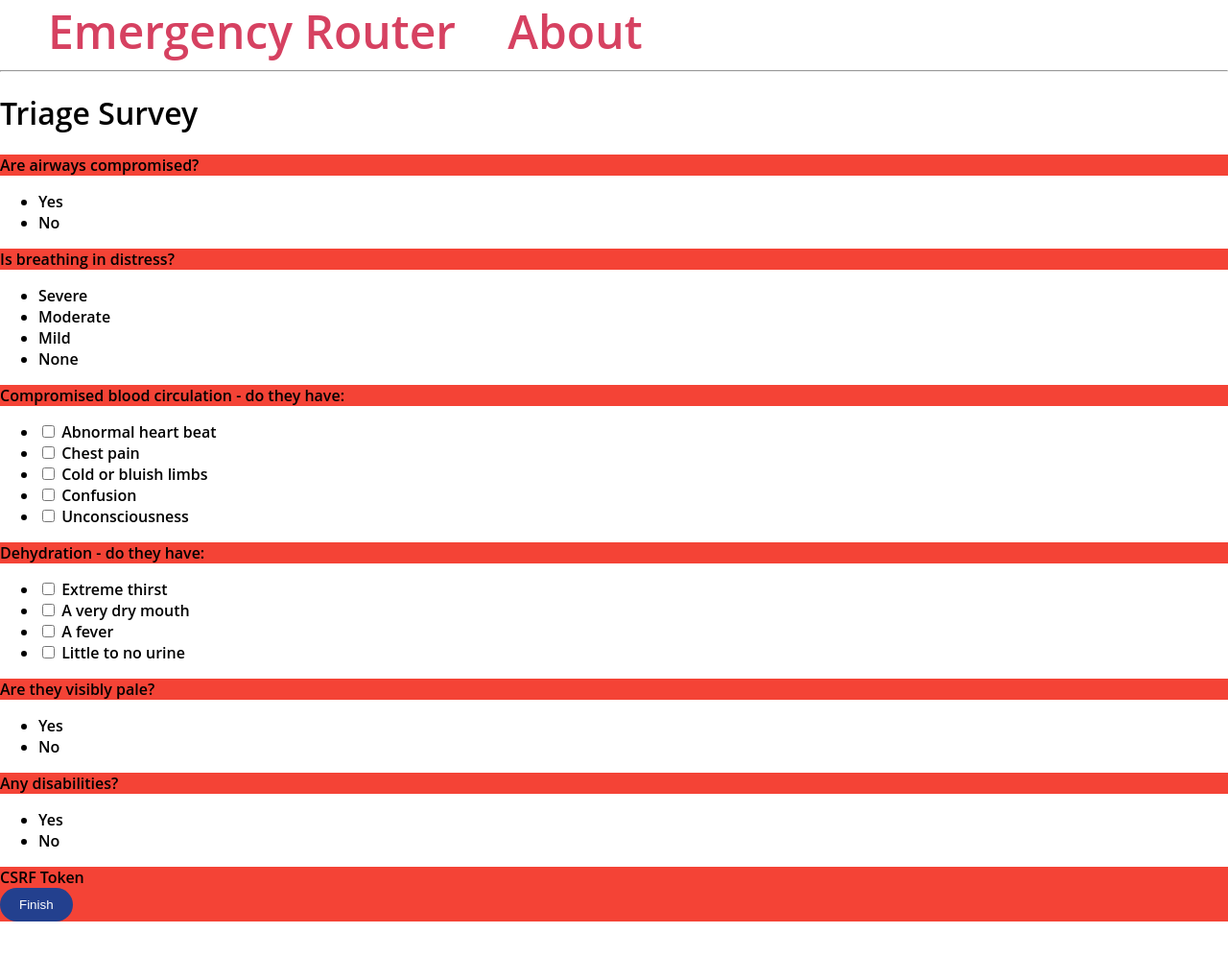
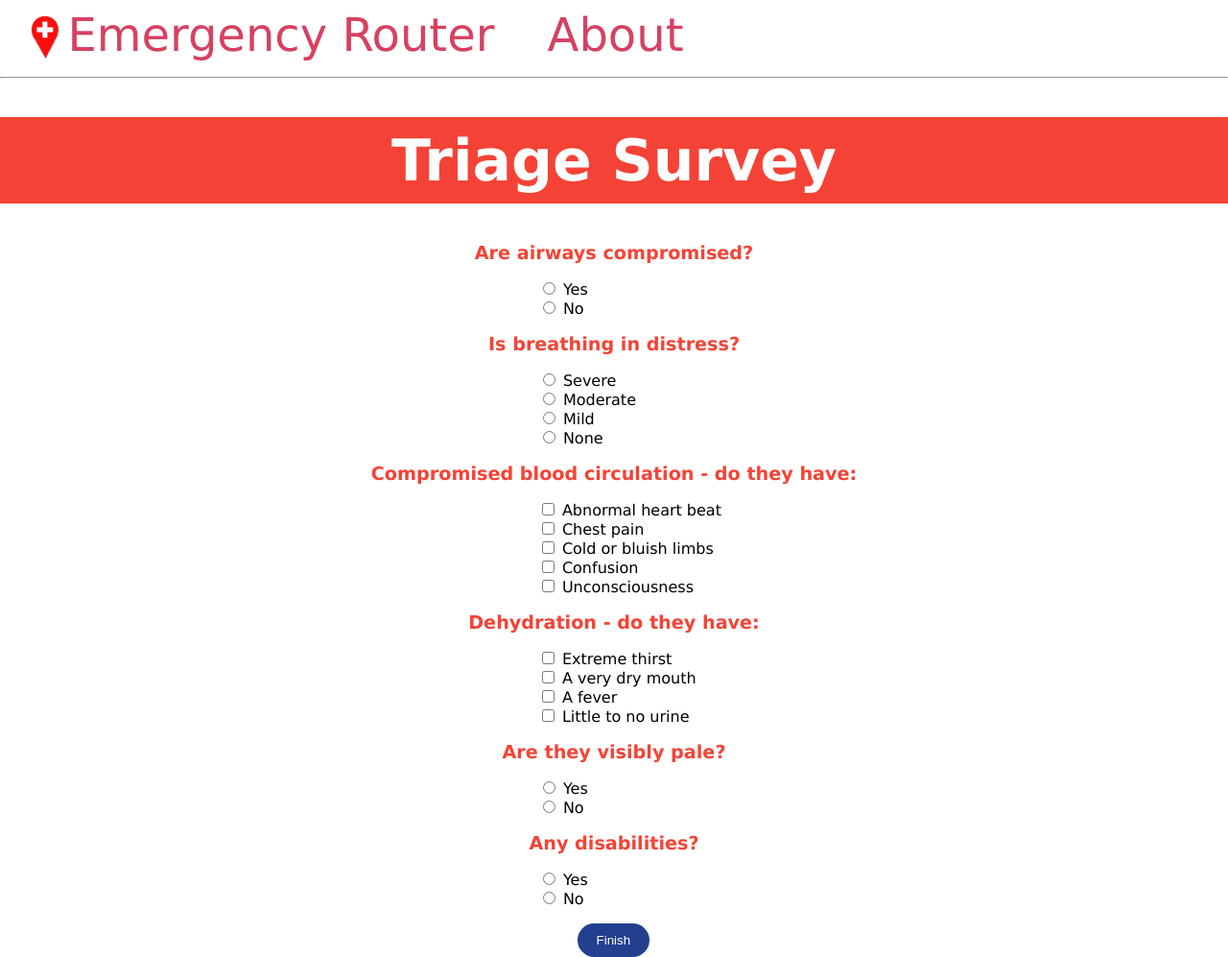
Before and after one commit to RaineGu/EmergencyRouter, a Flask app: page / in a window 1280 px wide. Shown: the whole page at 96% size. Before the commit the page ends 960 px from the top, so only its background shows below. Run offline with Flask 3, Linux system fonts and the light colour scheme.

Commit message:
ADD: Styling for triage questionnaire

```diff
--- a/static/style.css
+++ b/static/style.css
@@ -15,22 +15,29 @@ header {
   background-color: #f44336;
   font-size: 60px;
   color: black;
-  font-family: 'Open Sans Semibold';
+  font-family: 'Lucida Sans';
+  text-align: center;
+  padding: 10px;
+}
+
+h1 {
+  background-color: #f44336;
+  font-size: 60px;
+  color: white;
+  font-family: 'Lucida Sans';
   text-align: center;
   padding: 10px;
 }
 
 body {
   color: black;
-  font-family: 'Open Sans Semibold';
+  font-family: 'Lucida Sans';
   margin: 0;
 }
 
 p {
-  background-color: #f44336;
-  font-family: 'Open Sans Semibold';
+  font-family: 'Lucida Sans';
   margin: 0;
-  color: black;
 }
 
 footer {
@@ -52,18 +59,19 @@ button:hover {
 .fieldlabel {
   font-size: 3em;
   background-color: #f44336;
-  font-family: 'Open Sans Semibold';
+  font-family: 'Lucida Sans';
   margin: 0;
   color: black;
 }
 
 .field {
   font-size: 1em;
-  background-color: #f44336;
-  font-family: 'Open Sans Semibold';
+  color: #f44336;
+  font-family: 'Lucida Sans';
   margin: 0;
-  color: black;
   text-align: center;
+  font-size: 1.2rem;
+  font-weight: bold;
 }
 
 input[type=submit] {
@@ -75,6 +83,7 @@ input[type=submit] {
   padding-bottom: 10px;
   color: white;
   border: #385399;
+  margin-left: 47%;
 }
 
 input[type=submit]:hover {
@@ -85,32 +94,22 @@ input[type=submit]:hover {
 nav a {
   color: #d64161;
   font-size: 3em;
+  text-decoration: none;
+  margin-left: 0.5rem;
+}
+
+.nav-text {
   margin-left: 50px;
-  text-decoration: none;
+}
+
+nav {
+  padding: 0.5rem;
 }
 
 input[type=radio],
 input [type=checkbox] {
   border-radius: 20px;
   cursor: pointer;
-  display: none;
-  outline: none;
-
-  &:before {
-    background-color: white;
-  }
-
-  &:after {
-    background-color: #2e427a;
-    color: white;
-  }
-}
-
-input[type=radio],
-input [type=checkbox] {
-  border-radius: 20px;
-  cursor: pointer;
-  display: none;
   outline: none;
 
   &:before {
@@ -136,7 +135,7 @@ input [type=checkbox] {
 }
 
 .priority-estimate {
-  font-family: 'Open Sans Semibold';
+  font-family: 'Lucida Sans';
   color: #ff0d0d;
 }
 
@@ -194,3 +193,17 @@ h2 {
   text-align: center;
   font-size: 2rem;
 }
+
+li {
+  list-style: none;
+  margin-left: 42%;
+}
+
+label {}
+
+img {
+  float: left;
+  margin-left: 1.5rem;
+  margin-top: 0.5rem;
+  height: 3.2rem;
+}
--- a/templates/base.html
+++ b/templates/base.html
@@ -3,22 +3,15 @@
 
 <head>
     <meta charset="UTF-8">
-    <title>{% block title %} {% endblock %} - Emergency Router</title>
-    <style>
-        nav a {
-            color: #d64161;
-            font-size: 3em;
-            margin-left: 50px;
-            text-decoration: none;
-        }
-    </style>
+    <title>{% block title %} {% endblock %} Emergency Router</title>
     <link rel="stylesheet" type="text/css" href="static\style.css">
 </head>
 
 <body>
     <nav>
+        <img src="..\static\9_10_marker.png">
         <a href="{{ url_for('index') }}">Emergency Router</a>
-        <a href="#">About</a>
+        <a class="nav-text" href="#">About</a>
     </nav>
     <hr>
     <div class="content">
--- a/templates/index.html
+++ b/templates/index.html
@@ -4,10 +4,9 @@
 <h1>{% block title %} Triage Survey {% endblock %}</h1>
 
 <form method="POST" action="/">
-  {{ form.csrf_token }}
 
-  {%for field in form %}
-  <p>
+  {%for field in form if field.widget.input_type != 'hidden' %}
+  <p class="field">
     {{ field.label }}
     {{ field() }}
   </p>
@@ -24,7 +23,7 @@
   {%endfor%}
 
   <p>
-    <input type="submit" value="Finish">
+    <input class="submit-button" type="submit" value="Finish">
   </p>
 </form>
 
```
